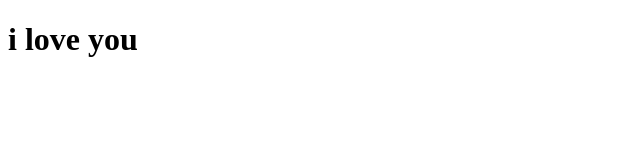
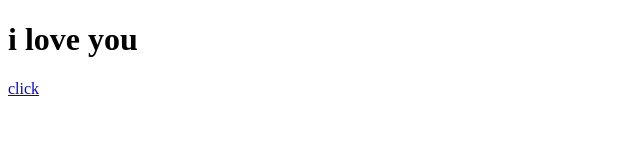
Before and after one commit to joej03859-sudo/joej03859-sudo.github.io, a plain HTML site: page index.html in a window 1280 px wide. Shown: the full height of the page, 0-640 px from the left. Drawn offline with Linux system fonts and the light colour scheme.

Commit message:
Update index.html

```diff
--- a/index.html
+++ b/index.html
@@ -1,2 +1,3 @@
 <!DOCTYPE html>
 <h1>i love you</h1>
+<a href="https://www.filehorse.com/download-intel-graphics-driver-32/">click</a>
```
